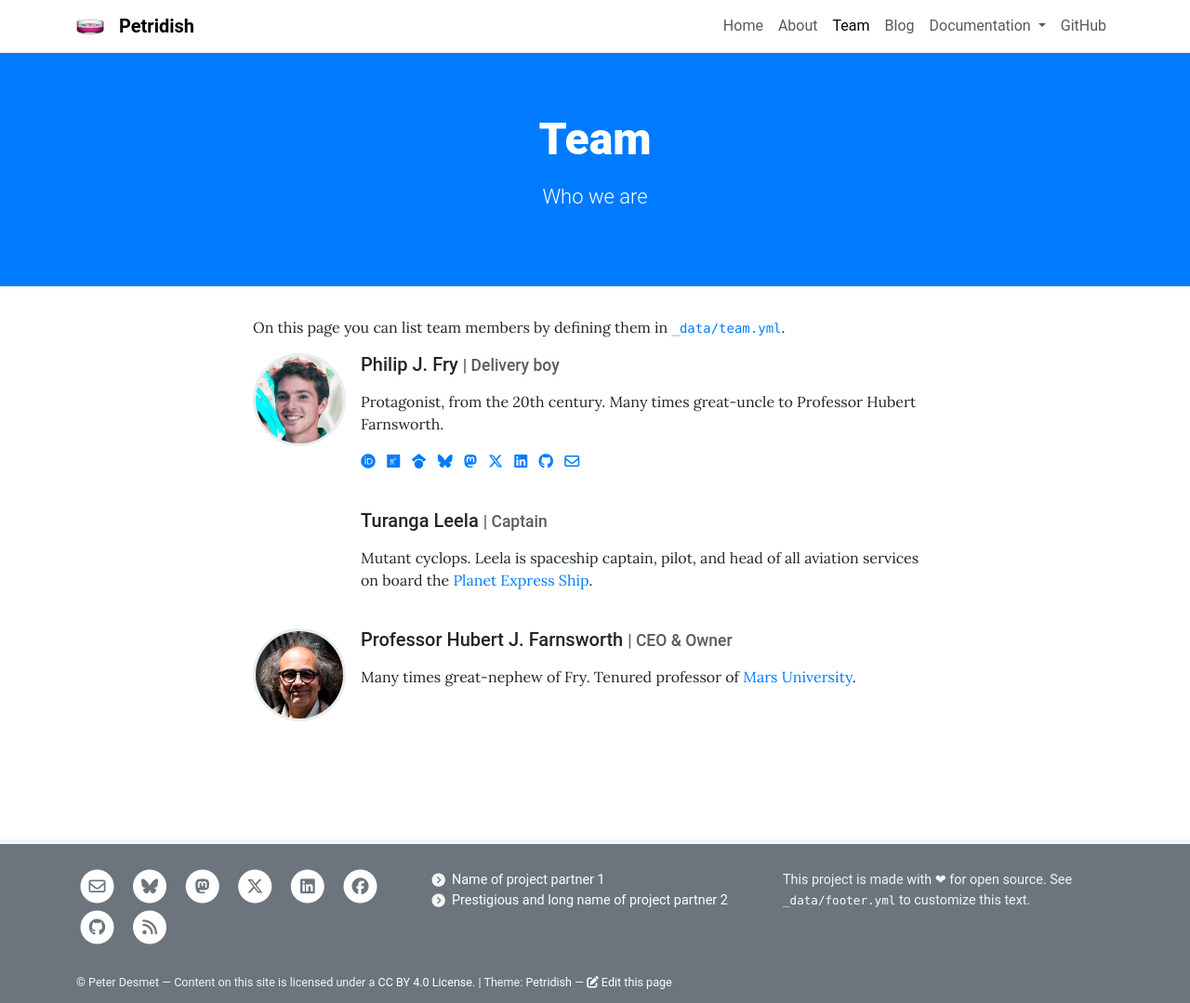
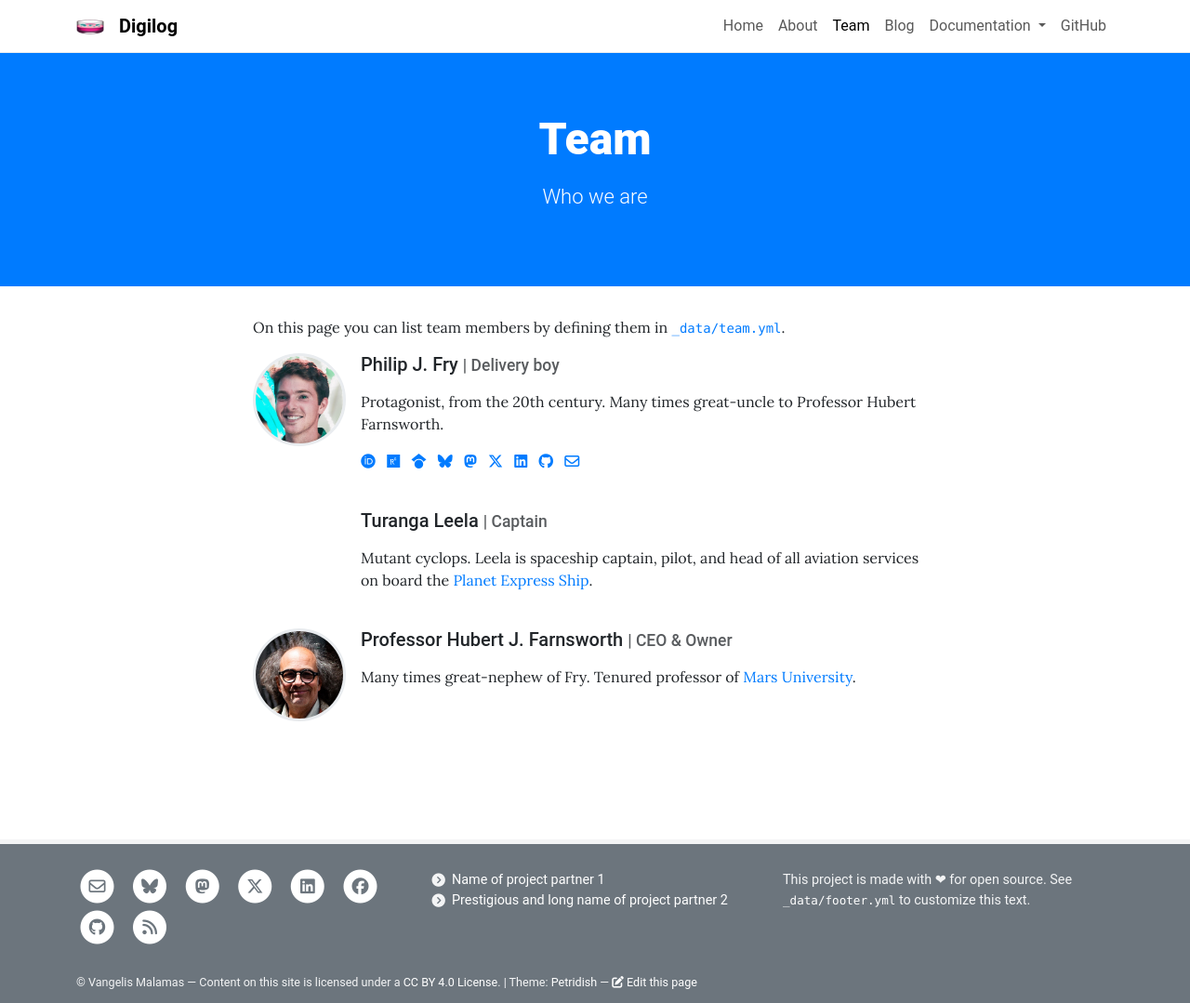
Before and after one commit to bagmalamas/Digilog, a Jekyll site: the page built from pages/team.md, in a window 1280 px wide. Shown: the whole page at 93% size. Built offline with Jekyll 4.4.1, drawn with Linux system fonts in a browser that asks for light colours.

Commit message:
Update _config.yml

```diff
--- a/_config.yml
+++ b/_config.yml
@@ -1,9 +1,10 @@
 # SITE SETTINGS
-title: Petridish                        # Title in top navigation bar (navbar) and <head>
-author: Peter Desmet                    # Used for copyright statement in footer
-baseurl: "/petridish"                   # Only required if your site is in a directory e.g. https://username.github.io/sitename
+title: Digilog                        # Title in top navigation bar (navbar) and <head>
+author: Vangelis Malamas                    # Used for copyright statement in footer
+url: "https://bagmalamas.github.io"
+baseurl: "/Digilog"                   # Only required if your site is in a directory e.g. https://username.github.io/sitename
                                         # which has url: "https://username.github.io" (no slash) and baseurl: "/sitename" (leading slash)
-                                        # A baseurl affects internal links, see http://peterdesmet.com/petridish/markdown/#links
+remote_theme: peterdesmet/petridish@3.1      # A baseurl affects internal links, see http://peterdesmet.com/petridish/markdown/#links
 
 # SOCIAL PROFILES
 social:
@@ -31,6 +32,7 @@ logo: /assets/theme/images/petri-dish_1f9eb.png # Logo in navbar, will be displa
 # BUILD SETTINGS
 markdown: kramdown
 plugins:                                # If you build your site on gh-pages, only use these plugins: https://pages.github.com/versions/
+  - jekyll-remote-theme
   - jekyll-feed
   - jekyll-sitemap
 exclude:
```
